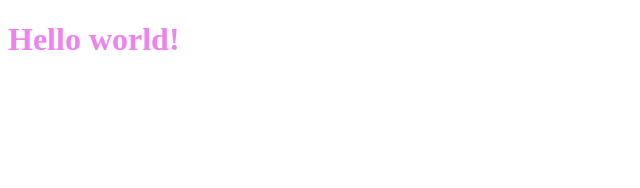
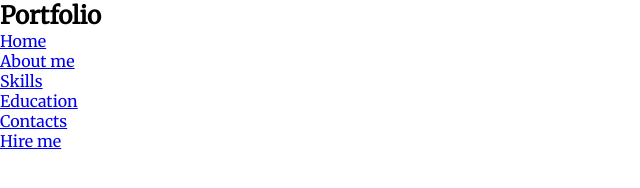
Before and after one commit to agdgom18/rsschool-cv, a plain HTML site: page index.html in a window 1280 px wide. Shown: the whole page, without its empty margins (0-640 px from the left). Drawn offline with Linux system fonts and the light colour scheme.

Commit message:
Create header for my portfolio site

```diff
--- a/index.html
+++ b/index.html
@@ -1,13 +1,29 @@
 <!DOCTYPE html>
 <html lang="en">
   <head>
-    <meta charset="UTF-8">
-    <meta http-equiv="X-UA-Compatible" content="IE=edge">
-    <meta name="viewport" content="width=device-width, initial-scale=1.0">
-    <link href="style.css" rel="stylesheet">
-    <title>CV#2. HTML, CSS &amp; Git Basics</title>
+    <meta charset="UTF-8" />
+    <meta http-equiv="X-UA-Compatible" content="IE=edge" />
+    <meta name="viewport" content="width=device-width, initial-scale=1.0" />
+    <link href="style.css" rel="stylesheet" />
+    <title>Giorgi Agdgomelashvili</title>
+    <link rel="icon" href="/img/favicon.ico" sizes="64x64" />
+    <link rel="preconnect" href="https://fonts.googleapis.com" />
+    <link rel="preconnect" href="https://fonts.gstatic.com" crossorigin />
+    <link href="https://fonts.googleapis.com/css2?family=Inter:wght@700&family=Merriweather&display=swap" rel="stylesheet" />
   </head>
   <body>
-    <h1>Hello world!</h1>
+    <header class="header">
+      <nav>
+        <h2 class="logo">Portfolio</h2>
+        <ul>
+          <li><a href="#">Home</a></li>
+          <li><a href="#">About me</a></li>
+          <li><a href="#">Skills</a></li>
+          <li><a href="#">Education</a></li>
+          <li><a href="#">Contacts</a></li>
+        </ul>
+        <a href="#">Hire me</a>
+      </nav>
+    </header>
   </body>
 </html>
--- a/style.css
+++ b/style.css
@@ -1,3 +1,6 @@
-body {
-  color: violet;
+*{
+  padding: 0;
+  margin: 0;
+  font-family: 'Inter', sans-serif;
+  font-family: 'Merriweather', serif;
 }
```
Also changed, not shown: img/favicon.ico (added).
